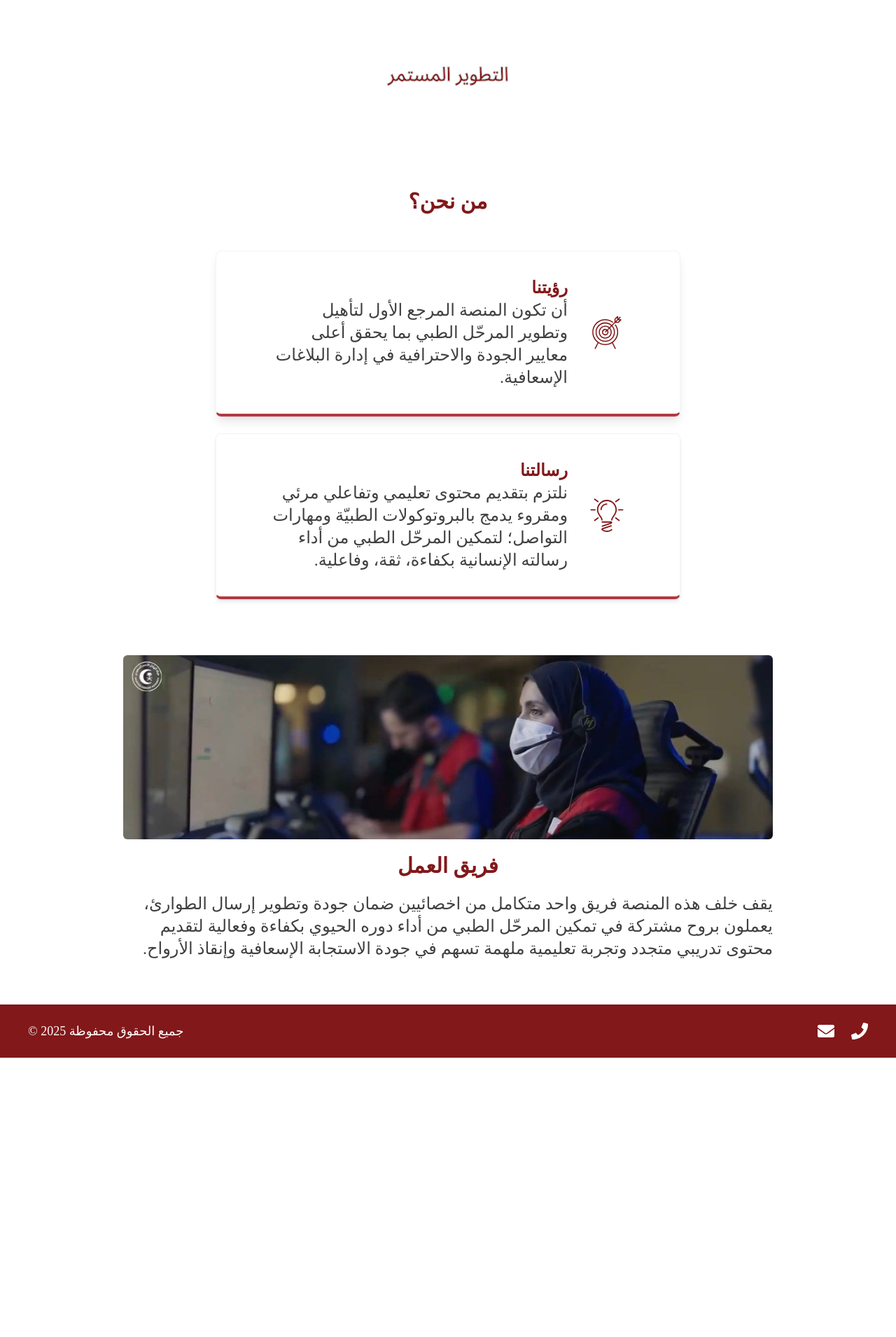
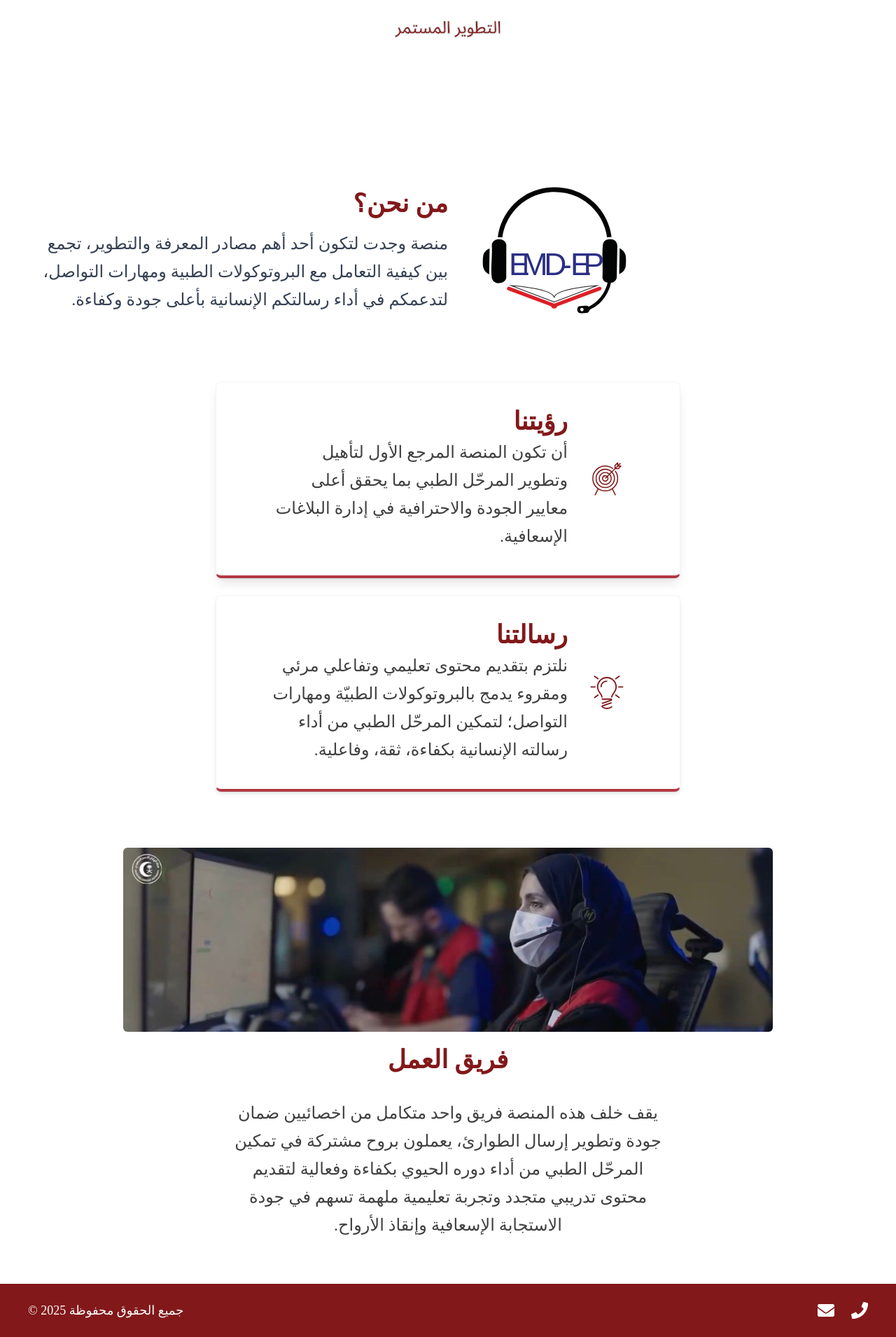
Before and after one commit to AlattasFatima/srca, a React (Vite) app in the folder emd-ep/: page / in a window 1280 px wide. Shown: the part 652-2562 px from the top of the page at 70% size. Before the commit the page ends 2163 px from the top, so only its background shows below. Built offline with nearby package versions, Linux system fonts and the light colour scheme; a web font is replaced by a local one.

Commit message:
about us, responsivness

```diff
--- a/emd-ep/src/components/aboutUs.jsx
+++ b/emd-ep/src/components/aboutUs.jsx
@@ -1,4 +1,5 @@
 import React from "react";
+import Logo from "../assets/logo.svg";
 import mission from "../assets/mission.svg";
 import vision from "../assets/vision.svg";
 import team from "../assets/team.jpg";
@@ -7,35 +8,73 @@ import { FaEnvelope, FaPhone } from "react-icons/fa";
 function AboutUs() {
   return (
     <div id="about" className="min-h-[80vh] w-full pt-10">
-      <div className="py-5 px-20 mb-8 text-center text-2xl md:text-3xl font-semibold text-red-900" data-aos="fade-down" data-aos-duration="500">من نحن؟</div>
 
-      <div className="py-5 px-6 md:px-20 mx-20 lg:mx-44 xl:mx-77 text-lg md:text-2xl border border-gray-100 border-b-red-800/80 border-b-4 hover:shadow-2xl rounded-lg shadow-lg mb-6" data-aos="fade-left" data-aos-duration="2500">
+      <section className="mx-auto max-w-screen-xl px-8 md:px-8 py-6 md:py-10 scroll-mt-[var(--nav-h,96px)]">
+        <div className="grid md:grid-cols-2 items-center">
+          <div className="order-2 text-center md:text-right">
+            <h2 className="md:text-righttext-2xl md:text-3xl lg:text-4xl font-extrabold text-red-900 leading-snug mb-3"
+            data-aos="fade-down" data-aos-duration="2500">
+              من نحن؟
+            </h2>
+            <p className="text-gray-700 leading-7 text-lg/8 md:text-2xl/10"
+            data-aos="fade-up" data-aos-duration="2500">
+              منصة وجدت لتكون أحد أهم مصادر المعرفة والتطوير،
+              تجمع بين كيفية التعامل مع البروتوكولات الطبية ومهارات التواصل،
+              لتدعمكم في أداء رسالتكم الإنسانية بأعلى جودة وكفاءة.
+            </p>
+          </div>
+
+          <div className="order-1 flex justify-center md:justify-end">
+            <img
+              src={Logo}
+              alt="EMD Logo"
+              className="w-1/2 lg:items-center" data-aos="fade-left" data-aos-duration="2500"/>
+          </div>
+        </div>
+      </section>
+
+
+      <div className="py-5 px-6 md:px-20 mx-20 lg:mx-44 xl:mx-77 text-lg/8 md:text-2xl/10 border border-gray-100 border-b-red-800/80 border-b-4 hover:shadow-2xl rounded-lg shadow-lg mb-6" data-aos="fade-left" data-aos-duration="2500">
         <section className="flex flex-col md:flex-row items-center justify-between">
           <img src={mission} className="h-12 pl-8 mb-4 md:mb-0 md:w-auto" />
           <p className="flex-1 py-4 text-center md:text-right text-neutral-700">
-            <span className=" font-semibold text-red-900">رؤيتنا</span><br />
+            <span className="text-2xl md:text-3xl lg:text-4xl font-semibold text-red-900">رؤيتنا</span><br />
             أن تكون المنصة المرجع الأول لتأهيل وتطوير المرحّل الطبي بما يحقق أعلى معايير الجودة والاحترافية في إدارة البلاغات الإسعافية.
           </p>
         </section>
       </div>
 
-      <div className="py-5 px-6 md:px-20 mx-20 lg:mx-44 xl:mx-77 text-right text-lg md:text-2xl border  border-gray-100 border-b-red-800/80 border-b-4 hover:shadow-2xl rounded-lg shadow-md mb-6" data-aos="fade-right" data-aos-duration="2500">
+      <div className="py-5 px-6 md:px-20 mx-20 lg:mx-44 xl:mx-77 text-right text-lg/8 md:text-2xl/10 border  border-gray-100 border-b-red-800/80 border-b-4 hover:shadow-2xl rounded-lg shadow-md mb-6" data-aos="fade-right" data-aos-duration="2500">
         <section className="flex flex-col md:flex-row items-center justify-between">
           <img src={vision} className="h-12 pl-8 mb-4 md:mb-0 md:w-auto" />
           <p className="flex-1 py-4 text-center md:text-right font-normal text-neutral-700">
-            <span className="font-semibold text-red-900">رسالتنا</span><br />
+            <span className="text-2xl md:text-3xl lg:text-4xl font-semibold text-red-900">رسالتنا</span><br />
             نلتزم بتقديم محتوى تعليمي وتفاعلي مرئي ومقروء يدمج بالبروتوكولات الطبيّة ومهارات التواصل؛ لتمكين المرحّل الطبي من أداء رسالته الإنسانية بكفاءة، ثقة، وفاعلية.
           </p>
         </section>
       </div>
 
       <section className="px-10 lg:px-44 pb-4 md:px-20 mt-20 text-lg md:text-2xl">
-        <img src={team} className="h-8/12 md:mb-0 md:w-auto mx-auto rounded-md" data-aos="fade-down" data-aos-duration="500" />
-        <div className="py-5 text-center text-2xl md:text-3xl font-semibold text-red-900" data-aos="fade-up" data-aos-duration="2500">فريق العمل</div>
-        <p className="flex-1 pb-4 mb-8 text-center md:text-right font-normal text-neutral-700" data-aos="fade-left" data-aos-duration="2500">
-          يقف خلف هذه المنصة فريق واحد متكامل من اخصائيين ضمان جودة وتطوير إرسال الطوارئ، يعملون بروح مشتركة في تمكين المرحّل الطبي من أداء دوره الحيوي بكفاءة وفعالية لتقديم محتوى تدريبي متجدد وتجربة تعليمية ملهمة تسهم في جودة الاستجابة الإسعافية وإنقاذ الأرواح.
+        <img src={team}
+          className="h-8/12 md:mb-0 md:w-auto mx-auto rounded-md"
+          data-aos="fade-down"
+          data-aos-duration="500" />
+
+        <div className="py-5 text-center text-2xl md:text-3xl lg:text-4xl font-semibold text-red-900"
+          data-aos="fade-up"
+          data-aos-duration="2500">
+          فريق العمل
+        </div>
+
+        <p className="text-lg/8 md:text-2xl/10 py-4 lg:w-4/6 mx-auto mb-8 text-center font-normal text-neutral-700"
+          data-aos="fade-left"
+          data-aos-duration="2500">
+          يقف خلف هذه المنصة فريق واحد متكامل من اخصائيين ضمان جودة وتطوير إرسال الطوارئ،
+          يعملون بروح مشتركة في تمكين المرحّل الطبي من أداء دوره الحيوي بكفاءة وفعالية
+          لتقديم محتوى تدريبي متجدد وتجربة تعليمية ملهمة تسهم في جودة الاستجابة الإسعافية وإنقاذ الأرواح.
         </p>
       </section>
+
 
       <footer id="footer" dir="ltr" className="w-full bg-red-900 text-white text-lg p-6 ">
       <div className="container mx-auto flex flex-row justify-between items-center px-4">
--- a/emd-ep/src/components/home.jsx
+++ b/emd-ep/src/components/home.jsx
@@ -5,8 +5,8 @@ function Home() {
   return (
     <div
       id="home"
-      className="relative min-h-[80vh] w-full bg-contain bg-no-repeat bg-center pb-24 flex items-center justify-center"
-      data-aos="fade-up"
+      className="relative min-h-[70vh] w-full bg-contain bg-no-repeat bg-center pb-24 flex items-center justify-center"
+      data-aos="zoom-in"
       data-aos-duration="2500"
       style={{ backgroundImage: `url(${bg})` }}
     >
@@ -18,12 +18,12 @@ function Home() {
         }`}
       </style>
 
-      <div className="text-center text-xl md:text-2xl lg:text-3xl xl:text-4xl leading-relaxed w-6/12 xl:w-5/12 text-neutral-700 space-y-4">
-        <div className="mt-24 font-semibold md:font-bold">
+      <div className="text-center text-xl md:text-2xl lg:text-3xl xl:text-4xl leading-relaxed w-5/12 md:w-9/12  text-neutral-700 space-y-4">
+        <div className="font-semibold md:font-bold">
           أهلًا بكم في منصتكم التعليمية للمرحل الطبي
         </div>
         <span className="block text-[#2D2E8A] font-extrabold">
-          Emergency Medical Dispatch <br/> Educational Platform
+          Emergency Medical Dispatch Educational Platform
 
         </span>
       </div>
--- a/emd-ep/src/index.css
+++ b/emd-ep/src/index.css
@@ -7,5 +7,5 @@
 /* Apply the font globally */
 body {
   font-family: 'Markazi Text', serif;
-  padding-top: var(--nav-h);
+  padding-top: var(--nav-h, 6rem);
 }
```
